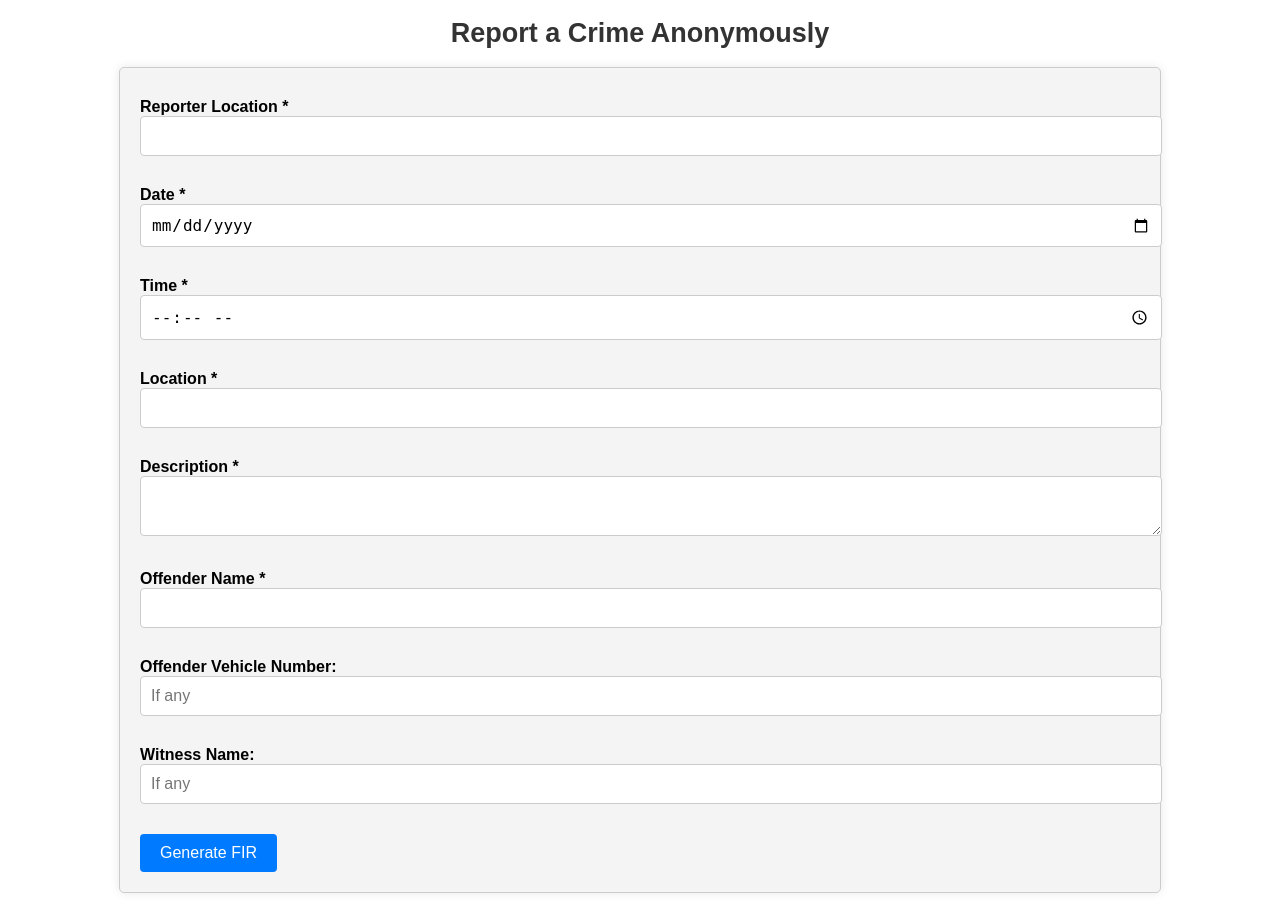
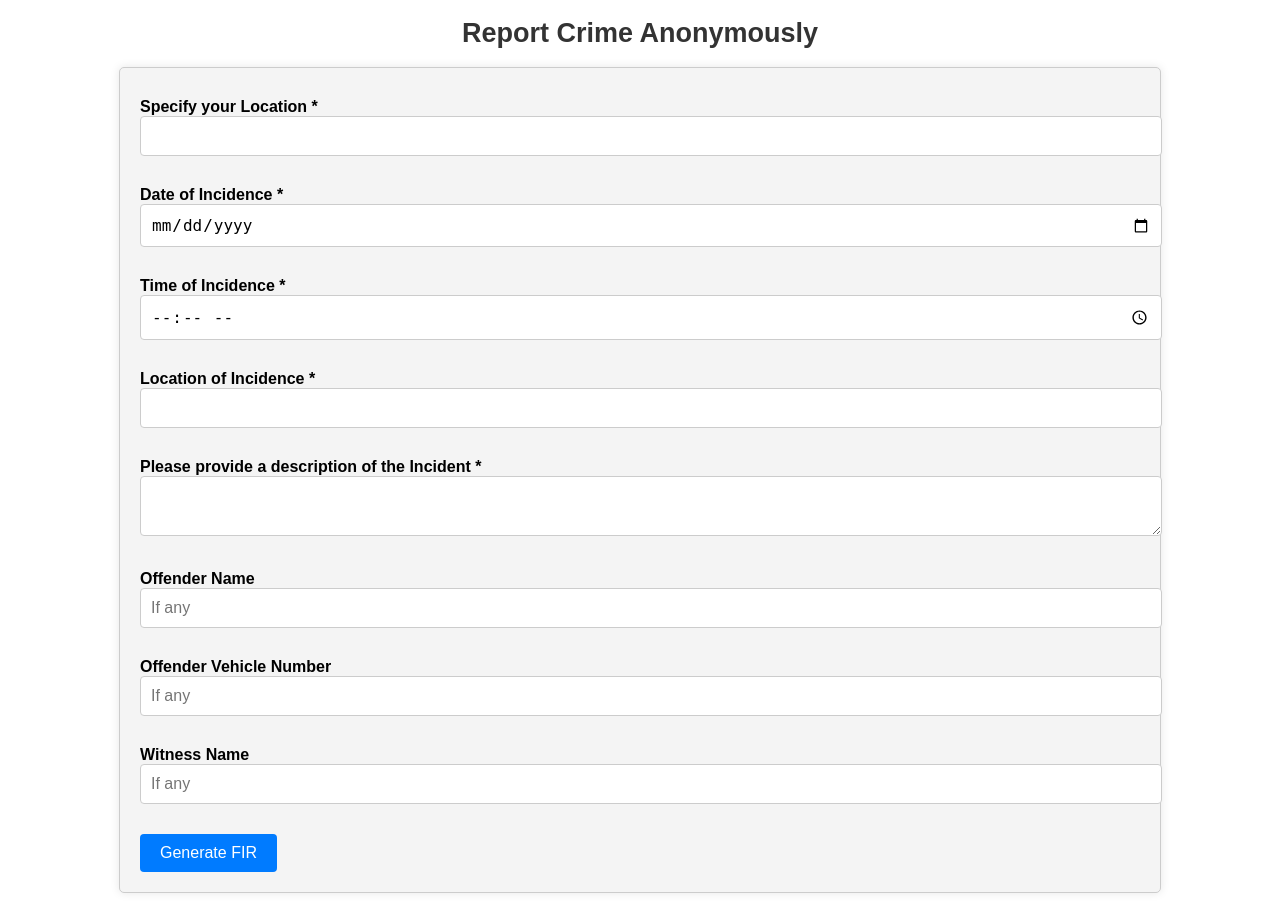
Before and after one commit to 12051/midhujh_inmca_project, a Django app: page /anony_pdf/ in a window 1280 px wide. Run offline with Django 4.2, Linux system fonts and the light colour scheme.

Commit message:
18-09-2023

```diff
--- a/crimeproject/crimeapp/admin.py
+++ b/crimeproject/crimeapp/admin.py
@@ -1,7 +1,8 @@
 from django.contrib import admin
-from .models import CustomUser,CrimeReport,AnonyReport
+from .models import CustomUser,CrimeReport,AnonyReport,SpecLoc
 
 # Register your models here.
 admin.site.register(CustomUser)
 admin.site.register(CrimeReport)
 admin.site.register(AnonyReport)
+admin.site.register(SpecLoc)
--- a/crimeproject/crimeapp/models.py
+++ b/crimeproject/crimeapp/models.py
@@ -36,10 +36,17 @@ class CustomUser(AbstractUser):
     def __str__(self):
         return self.name
 
+class SpecLoc(models.Model):
+    reporter_loc = models.CharField(max_length=100)
+    enforcement_loc = models.CharField(max_length=100)
+    def __str__(self):
+        return self.reporter_loc
+
 class CrimeReport(models.Model):
     #fir_number = models.CharField(max_length=10, null=True, unique=True)
     reporter_name = models.CharField(max_length=100)
     reporter_location = models.CharField(max_length=100)
+    spec_location = models.ForeignKey(SpecLoc, on_delete=models.SET_NULL, null=True, blank=True)
     date = models.DateField()
     time = models.TimeField()
     aadhaarno=models.CharField(max_length=12, default='')
--- a/crimeproject/crimeapp/urls.py
+++ b/crimeproject/crimeapp/urls.py
@@ -31,4 +31,5 @@ urlpatterns = [
     path('law_login/', views.law_login, name='law_login'),
     path('law_update_status/', views.law_update_status, name='law_update_status'),
     path('update_status/', views.update_status, name='update_status'),
+    path('check_reporter_loc/', views.check_reporter_loc, name='check_reporter_loc'),
 ]+ static(settings.STATIC_URL,document_root=settings.STATIC_ROOT)
--- a/crimeproject/crimeapp/views.py
+++ b/crimeproject/crimeapp/views.py
@@ -2,7 +2,7 @@ from django.contrib import messages
 from django.shortcuts import render, redirect, get_object_or_404
 #from .models import User
 from .forms import CrimeReportForm, AnonyReportForm
-from .models import CustomUser,CrimeReport
+from .models import CustomUser,CrimeReport,SpecLoc
 import re
 from django.contrib.auth import authenticate, login as auth_login
 from django.contrib.auth.models import User,auth
@@ -221,3 +221,19 @@ def update_status(request):
 #             return JsonResponse({'success': False, 'error': 'Crime report not found'})
 
 #     return JsonResponse({'success': False, 'error': 'Invalid request method'})
+
+def check_reporter_loc(request):
+    if request.method == 'GET':
+        reporter_loc = request.GET.get('reporter_loc', None)
+        if reporter_loc:
+            try:
+                # Assuming you have a SpecLoc model
+                spec_location = SpecLoc.objects.get(reporter_loc=reporter_loc)
+                data = {'valid': True, 'enforcement_loc': spec_location.enforcement_loc}
+            except SpecLoc.DoesNotExist:
+                data = {'valid': False}
+        else:
+            data = {'valid': False}
+        return JsonResponse(data)
+    else:
+        return JsonResponse({'valid': False})
--- a/crimeproject/templates/anony_report.html
+++ b/crimeproject/templates/anony_report.html
@@ -96,56 +96,57 @@
 
 <body>
     <br>
-    <h1 style="font-size: 27px;">Report a Crime Anonymously</h1>
+    <h1 style="font-size: 27px;">Report Crime Anonymously</h1>
     <br>
 
     <form id="reportform" method="post" action="{% url 'anony_pdf' %}">
         {% csrf_token %}
 
         <div class="form-group">
-            <label for="reporter_location">Reporter Location *</label>
+            <label for="reporter_location">Specify your Location *</label>
             <input type="text" id="reporter_location" name="reporter_location">
             <span id="locError"></span>
         </div>
 
+
         <div class="form-group">
-            <label for="date">Date *</label>
+            <label for="date">Date of Incidence *</label>
             <input type="date" id="date" name="date">
             <span id="dateError"></span>
         </div>
 
         <div class="form-group">
-            <label for="time">Time *</label>
+            <label for="time">Time of Incidence *</label>
             <input type="time" id="time" name="time">
             <span id="timeError"></span>
         </div>
 
         <div class="form-group">
-            <label for="location">Location *</label>
+            <label for="location">Location of Incidence *</label>
             <input type="text" id="location" name="location">
             <span id="locationError"></span>
         </div>
 
         <div class="form-group">
-            <label for="description">Description *</label>
+            <label for="description">Please provide a description of the Incident *</label>
             <textarea id="description" name="description"></textarea>
             <span id="descriptionError"></span>
         </div>
 
         <div class="form-group">
-            <label for="offender_name">Offender Name *</label>
-            <input type="text" id="offender_name" name="offender_name">
+            <label for="offender_name">Offender Name</label>
+            <input type="text" id="offender_name" name="offender_name" placeholder="If any"/>
             <span id="offnameError"></span>
         </div>
 
         <div class="form-group">
-            <label for="offender_vehiclenumber">Offender Vehicle Number:</label>
+            <label for="offender_vehiclenumber">Offender Vehicle Number</label>
             <input type="text" id="offender_vehiclenumber" name="offender_vehiclenumber" placeholder="If any"/>
             <span id="vehnumError"></span>
         </div>
 
         <div class="form-group">
-            <label for="witness_name">Witness Name:</label>
+            <label for="witness_name">Witness Name</label>
             <input type="text" id="witness_name" name="witness_name" placeholder="If any"/>
             <span id="witnameError"></span>
         </div>
--- a/crimeproject/templates/index.html
+++ b/crimeproject/templates/index.html
@@ -74,6 +74,9 @@
                     </div>
                      <li class="nav-item">
                      <a class="nav-link" href="{% url 'logout' %}">Logout</a><br>
+                     </li>
+                     <li class="nav-item">
+                        <a class="nav-link" >User: {{ user.name }}</a>
                      {% else %}
                      </li>
                      <li class="nav-item">
--- a/crimeproject/templates/law_index.html
+++ b/crimeproject/templates/law_index.html
@@ -43,7 +43,7 @@
                <span class="navbar-toggler-icon"></span>
                </button>
                <div class="collapse navbar-collapse" id="navbarSupportedContent">
-                  <ul class="navbar-nav mr-auto">
+                  <ul class="navbar-nav mr-auto mt-3">
                      {% if user.is_authenticated %}
                      <li class="nav-item active">
                         <a class="nav-link" href="{% url 'index' %}">Home</a>
@@ -122,7 +122,7 @@
                            <h1 class="banner_taital">REPORTSAFER with Us..</h1>
                         </div>
                         <div class="taital_right">
-                           <div class="product_img"><img src="{% static 'images/bg1-transformed.png' %}"></div>
+                           <div class="product_img mt-5"><img src="{% static 'images/bg1-transformed.png' %}"></div>
                         </div>
                      </div>
                   </div>
--- a/crimeproject/templates/law_update_status.html
+++ b/crimeproject/templates/law_update_status.html
@@ -26,6 +26,7 @@
                     <td>{{ report.reporter_name }}</td>
                     <td>{{ report.date }}</td>
                     <td>{{ report.location }}</td>
+                    <td>{{ report.status }}</td>
                     <td>{{ report.status }}</td>
                     <td>
                         <button class="btn btn-primary edit-button" data-toggle="modal" data-target="#editModal{{ report.id }}">Edit</button>
--- a/crimeproject/templates/listcrime.html
+++ b/crimeproject/templates/listcrime.html
@@ -57,12 +57,12 @@
             <strong>{{ i.reporter_location }}</strong><br>
             Date: {{ i.date|date:"F j, Y" }}<br>
             Time: {{ i.time }}<br>
-            Status:
-            <div class="progress">
+            Status:{{ i.status }}<br>
+            {% comment %} <div class="progress">
                 <div class="progress-bar" role="progressbar" style="width: {{ CrimeReport.status_percentage }}%;" aria-valuenow="{{ CrimeReport.status_percentage }}" aria-valuemin="0" aria-valuemax="100">
                     {{ crime.status }}
                 </div>
-            </div>
+            </div> {% endcomment %}
              <br>
               {% endfor %}
               {% endblock %}
```
Also changed, not shown: crimeproject/templates/report_crime.html (+27 -0 lines), crimeproject/crimeapp/migrations/0011_crimereport_spec_station.py (added), crimeproject/crimeapp/migrations/0012_specloc.py (added), crimeproject/crimeapp/migrations/0013_remove_crimereport_spec_station_and_more.py (added), crimeproject/db.sqlite3.
